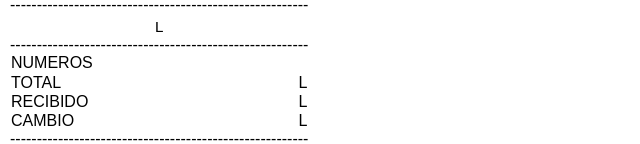
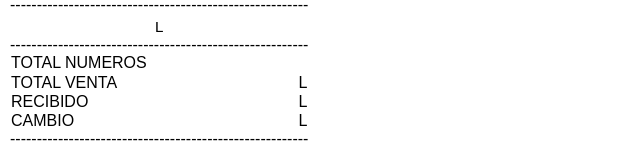
Before and after one commit to rimedhn/gestiondenumeros, a plain HTML site: page ticket2.html in a window 1280 px wide. Shown: the part 389-533 px from the top of the page, without its empty margins (0-640 px from the left). Drawn offline with Linux system fonts and the light colour scheme.

Commit message:
Rename table headers for clarity

```diff
--- a/ticket2.html
+++ b/ticket2.html
@@ -189,11 +189,11 @@
       <div align="center">--------------------------------------------------------</div>
       <table>
         <tr>
-          <td class="detail">NUMEROS</td>
+          <td class="detail">TOTAL NUMEROS</td>
           <td class="detail1"><span id="numeros"></span></td>
         </tr>
         <tr>
-          <td class="detail">TOTAL</td>
+          <td class="detail">TOTAL VENTA</td>
           <td class="detail1">L<span id="total"></span></td>
         </tr>
         <tr>
```
